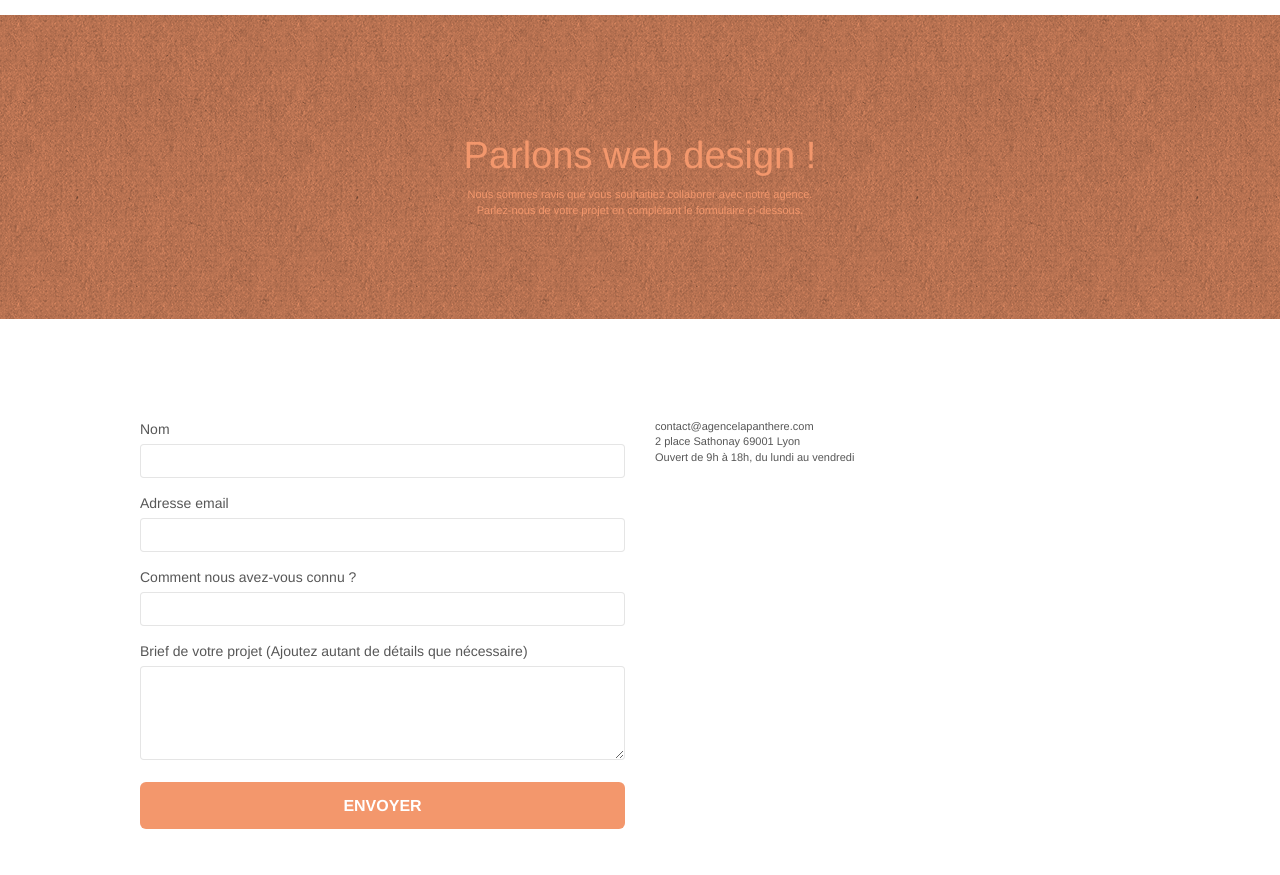
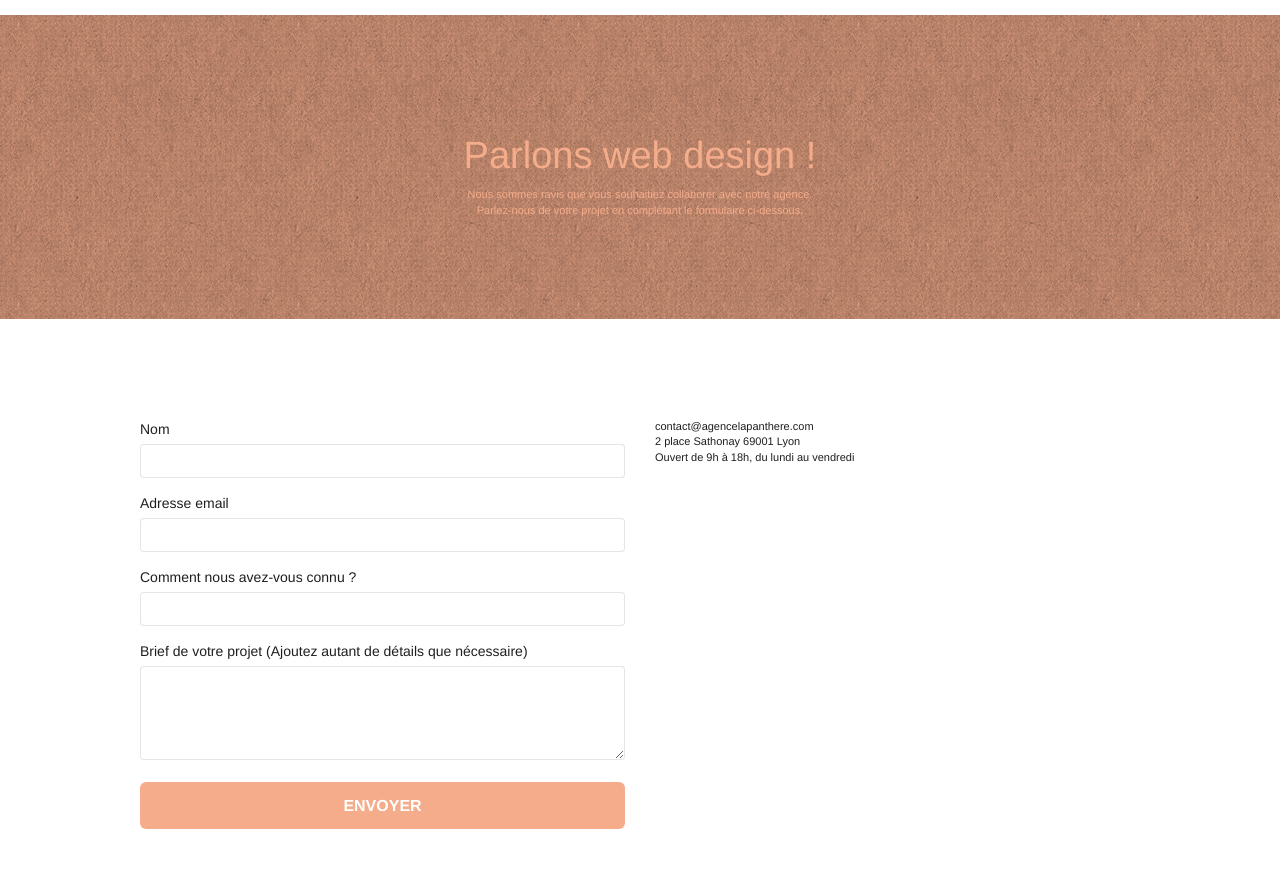
Before and after one commit to cloevernejoul/Lapanthere, a website: page page2.html in a window 1280 px wide. Shown: the part 77-952 px from the top of the page. Drawn offline with Linux system fonts and the light colour scheme; files that its build step writes are made by us from their sources.

Commit message:
constraste

```diff
--- a/style.css
+++ b/style.css
@@ -663,7 +663,7 @@ label,
 a {
     font-family: "helvetica";
     font-weight: 400;
-    color: #575757;
+    color:#1F1F1F ;
 }
 
 .container {
@@ -783,15 +783,15 @@ h4 {
 }
 
 .bgc-atomic-tangerine {
-    background-color: #F3976C;
+    background-color:#F4AC8B;
 }
 
 .tc-white {
-    color: #F3976C!important;
+    color: #F4AC8B!important;
 }
 
 .btn-atomic-tangerine {
-    background: #F3976C;
+    background: #F4AC8B;
     color: #FFFFFF!important;
 }
 
@@ -809,7 +809,7 @@ h4 {
 }
 
 .ltc-atomic-tangerine {
-    color: #F3976C!important;
+    color: #F4AC8B!important;
 }
 
 .ltc-atomic-tangerine:hover {
```
Also changed, not shown: index.html (+1 -3 lines).
